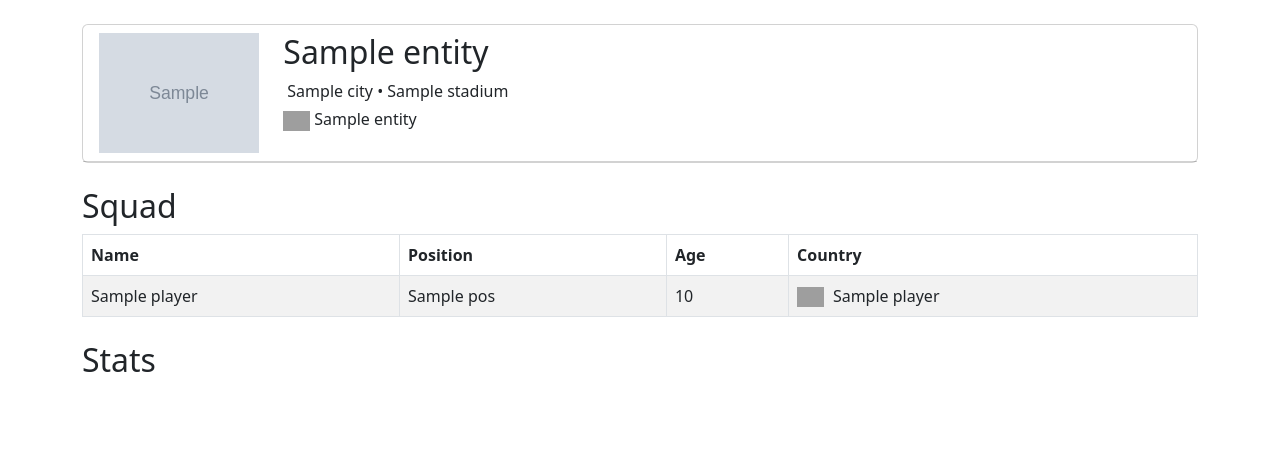
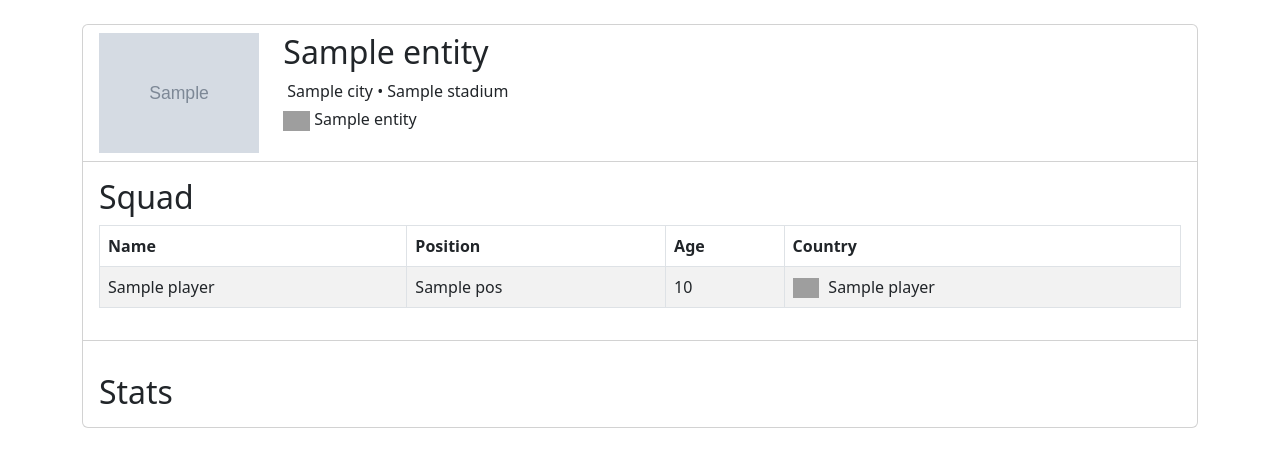
Before and after one commit to GuiAmorim03/WS-Project-2, a Django app: template ws_project_1/app/templates/club.html in a window 1280 px wide. Shown: the part 56-523 px from the top of the page. Run offline with Django 5.2, Linux system fonts and the light colour scheme; the template is opened without the code that fills it: most values are stand-ins (such as "Sample title", 1, 10 or a date in 2020); grey boxes marked "Sample" are stand-in pictures; grey boxes are pictures that could not be loaded.

Commit message:
fix on visual issues

```diff
--- a/ws_project_1/app/templates/club.html
+++ b/ws_project_1/app/templates/club.html
@@ -23,9 +23,8 @@
         </div>
     </div>
 </div>
-</div>
 
-<div class="card-body" style="color: var(--main-color); background-color: var(--alt-color);">
+<div class="card-body" style="color: var(--main-color); background-color: var(--white-color);">
     <h2>Squad</h2>
 
     <table class="table table-bordered table-striped">
--- a/ws_project_1/app/templates/layouts/entity.html
+++ b/ws_project_1/app/templates/layouts/entity.html
@@ -6,8 +6,9 @@
 
 <div class="card mb-4"
     style="border: 1px solid #{{ entity.color }};
-           --main-color: #{{ entity.color }};
-           --alt-color: #{{ entity.alternate_color }};">
+            --white-color: #fff;
+            --main-color: #{{ entity.color }};
+            --alt-color: #{{ entity.alternate_color }};">
 
     {% block content_inside %}
     {% endblock %}
```
